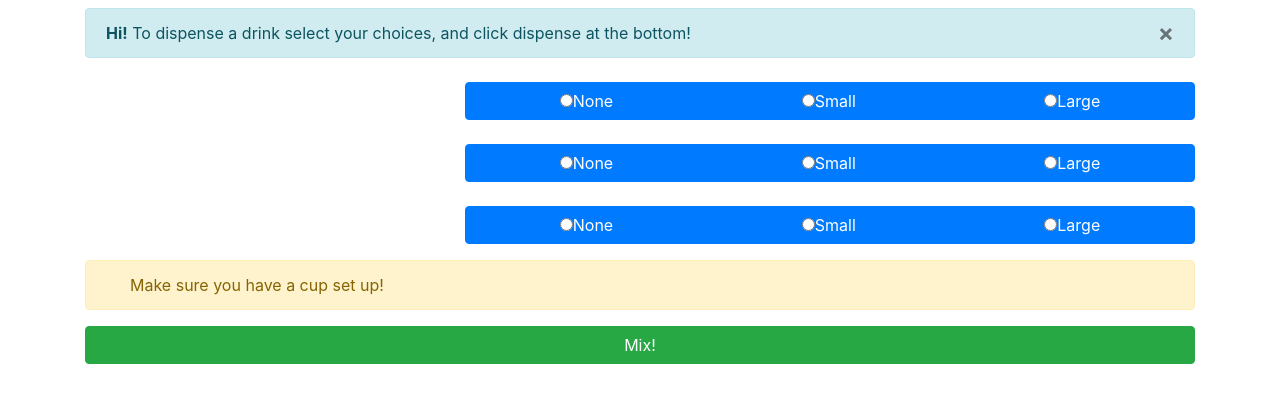
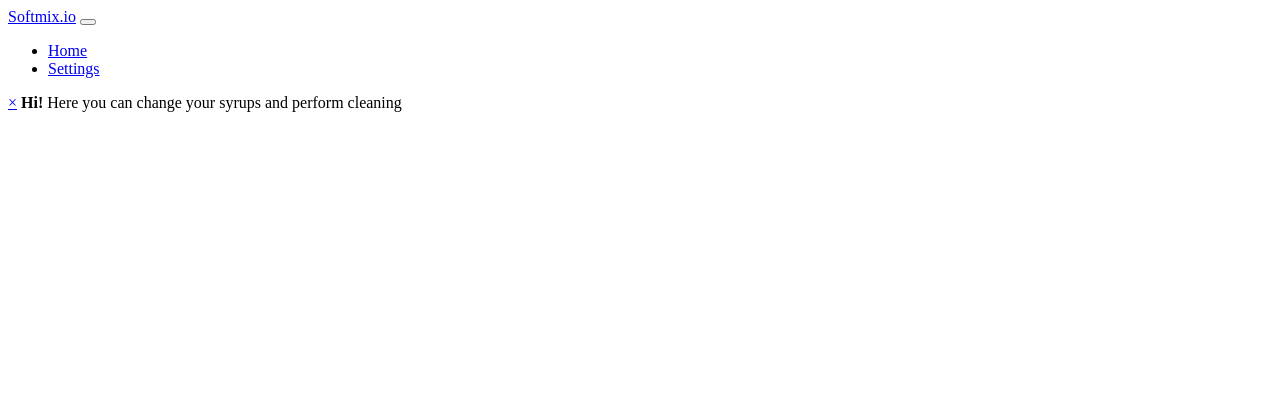
Before and after one commit to ronan-dean/softmix, a Flask app: template app/templates/index.html in a window 1280 px wide. Shown: the top 403 px of the page. Run offline with Flask 2, Linux system fonts and the light colour scheme; the template is opened without the code that fills it, so the values that code supplies are empty; some libraries are stand-ins or nearby versions.

Commit message:
started to implement settings page

```diff
--- a/app/routes.py
+++ b/app/routes.py
@@ -7,6 +7,7 @@ import os
 Bootstrap(app)
 @app.route('/')
 @app.route('/index', methods=['GET', 'POST'])
+
 def index():
     form = DrinkForm(request.form)
     if request.method == 'POST':
@@ -15,3 +16,7 @@ def index():
 
     drinks = ["Coke", "Sprite", "Soda Water"]
     return render_template('form.html', title='Softmix.io', drinks=drinks, form=form)
+@app.route('/settings/', methods=['GET', 'POST'])
+def settings():
+    drinks = ["Coke", "Sprite", "Soda Water"]
+    return render_template('index.html', title='softmix.io', drinks=drinks)
--- a/app/templates/index.html
+++ b/app/templates/index.html
@@ -1,105 +1,53 @@
 <!doctype html>
 <html lang="en">
-
+{% extends "bootstrap/base.html" %}
+{% import "bootstrap/wtf.html" as wtf %}
+{% block content %}
 <head>
     <!-- Required meta tags -->
     <meta charset="utf-8">
     <meta name="viewport" content="width=device-width, initial-scale=1, shrink-to-fit=no">
-
-    <!-- Bootstrap CSS -->
-    <link rel="stylesheet" href="https://stackpath.bootstrapcdn.com/bootstrap/4.3.1/css/bootstrap.min.css"
-        integrity="sha384-ggOyR0iXCbMQv3Xipma34MD+dH/1fQ784/j6cY/iJTQUOhcWr7x9JvoRxT2MZw1T" crossorigin="anonymous">
+    <link rel="stylesheet" href="https://cdn.jsdelivr.net/npm/bootstrap-icons@1.5.0/font/bootstrap-icons.css">
     <link rel="stylesheet" href="static/styles.css">
 
     <title>Hello, {{ title }}!</title>
 </head>
-
 <body>
+    <nav class="navbar navbar-expand-sm navbar-dark bg-primary">
+        <div class="container-fluid">
+          <a class="navbar-brand" href="#">Softmix.io</a>
+          <button class="navbar-toggler" type="button" data-bs-toggle="collapse" data-bs-target="#navbarScroll" aria-controls="navbarScroll" aria-expanded="false" aria-label="Toggle navigation">
+            <span class="navbar-toggler-icon"></span>
+          </button>
+          <div class="collapse navbar-collapse" id="navbarScroll">
+            <ul class="navbar-nav me-auto my-2 my-lg-0 navbar-nav-scroll" style="--bs-scroll-height: 100px;">
+              <li class="nav-item">
+                <a class="nav-link" href="/index">Home</a>
+              </li>
+              <li class="nav-item active">
+                <a class="nav-link active" aria-current="page" href="/settings/">Settings</a>
+              </li>
+            </ul>
+          </div>
+        </div>
+      </nav>
     <div class="container">
-        <h1>{{ title }}</h1>
+        <div class="row py-2">
         <div class="alert alert-info alert-dissmissible fade show">
             <a href="#" class="close" data-dismiss="alert" aria-label="close">&times;</a>
-            <strong>Hi!</strong> To dispense a drink select your choices, and click dispense at the bottom!
+            <strong>Hi!</strong> Here you can change your syrups and perform cleaning
         </div>
-        <div class="row">
-            <div class="col-sm-4 py-2 text-center">
-                <h5>{{ drinks[0] }}</h5>
-            </div>
-            <div class="col-sm-8 py-2">
-                <div class="btn-group d-flex" data-toggle="buttons">
-                    <label class="btn btn-primary">
-                        <input type="radio" name="{{ drinks[0] }}" id="none{{ drinks[0]}}">None
-                    </label>
-                    <label class="btn btn-primary">
-                        <input type="radio" name="{{ drinks[0] }}" id="small{{ drinks[0]}}">Small
-                    </label>
-                    <label class="btn btn-primary">
-                        <input type="radio" name="{{ drinks[0] }}" id="large{{ drinks[0]}}">Large
-                    </label>
-                </div>
-            </div>
         </div>
-        <div class="row">
-            <div class="col-sm-4 py-2 text-center">
-                <h5>{{ drinks[1] }}</h5>
-            </div>
-            <div class="col-sm-8 py-2">
-                <div class="btn-group d-flex" data-toggle="buttons">
-                    <label class="btn btn-primary">
-                        <input type="radio" name="{{ drinks[1] }}" id="none{{ drinks[1]}} ">None
-                    </label>
-                    <label class="btn btn-primary">
-                        <input type="radio" name="{{ drinks[1] }}" id="small{{ drinks[1]}}">Small
-                    </label>
-                    <label class="btn btn-primary">
-                        <input type="radio" name="{{ drinks[1] }}" id="large{{ drinks[1]}}">Large
-                    </label>
-                </div>
-            </div>
-        </div>
-    <div class="row">
-        <div class="col-sm-4 py-2 text-center">
-            <h5>{{ drinks[2] }}</h5>
-        </div>
-        <div class="col-sm-8 py-2">
-            <div class="btn-group d-flex" data-toggle="buttons">
-                <label class="btn btn-primary">
-                    <input type="radio" name="{{ drinks[2] }}" id="none{{ drinks[2]}}">None
-                </label>
-                <label class="btn btn-primary">
-                    <input type="radio" name="{{ drinks[2] }}" id="small{{ drinks[2]}}">Small
-                </label>
-                <label class="btn btn-primary">
-                    <input type="radio" name="{{ drinks[2] }}" id="large{{ drinks[2]}}">Large
-                </label>
-            </div>
-        </div>
-    </div>
-    <div class="row">
-        <div class="col-sm-12" py-2>
-            <div class="alert alert-warning d-flex align-items-center" role="alert">
-                <svg class="bi flex-shrink-0 me-2" width="24" height="24" role="img" aria-label="Warning:"><use xlink:href="#exclamation-triangle-fill"/></svg>
-                <div>
-                  Make sure you have a cup set up!
-                </div>
-              </div>
-            <button type="button" class="btn btn-success btn-block">Mix!</button>
-    </div>
+    <div class="row py-2">
+
     </div>
     </div>
     </body>
 
-    <!-- Optional JavaScript -->
-    <!-- jQuery first, then Popper.js, then Bootstrap JS -->
-    <script src="https://code.jquery.com/jquery-3.3.1.slim.min.js"
-        integrity="sha384-q8i/X+965DzO0rT7abK41JStQIAqVgRVzpbzo5smXKp4YfRvH+8abtTE1Pi6jizo"
-        crossorigin="anonymous"></script>
-    <script src="https://cdnjs.cloudflare.com/ajax/libs/popper.js/1.14.7/umd/popper.min.js"
-        integrity="sha384-UO2eT0CpHqdSJQ6hJty5KVphtPhzWj9WO1clHTMGa3JDZwrnQq4sF86dIHNDz0W1"
-        crossorigin="anonymous"></script>
-    <script src="https://stackpath.bootstrapcdn.com/bootstrap/4.3.1/js/bootstrap.min.js"
-        integrity="sha384-JjSmVgyd0p3pXB1rRibZUAYoIIy6OrQ6VrjIEaFf/nJGzIxFDsf4x0xIM+B07jRM"
-        crossorigin="anonymous"></script>
 </body>
+<script src="https://cdn.jsdelivr.net/npm/@popperjs/core@2.9.2/dist/umd/popper.min.js" integrity="sha384-IQsoLXl5PILFhosVNubq5LC7Qb9DXgDA9i+tQ8Zj3iwWAwPtgFTxbJ8NT4GN1R8p" crossorigin="anonymous"></script>
+<script src="https://cdn.jsdelivr.net/npm/bootstrap@5.0.2/dist/js/bootstrap.min.js" integrity="sha384-cVKIPhGWiC2Al4u+LWgxfKTRIcfu0JTxR+EQDz/bgldoEyl4H0zUF0QKbrJ0EcQF" crossorigin="anonymous"></script>
+
 
 </html>
+{% endblock %}
```
Also changed, not shown: app/templates/form.html (+23 -5 lines).
